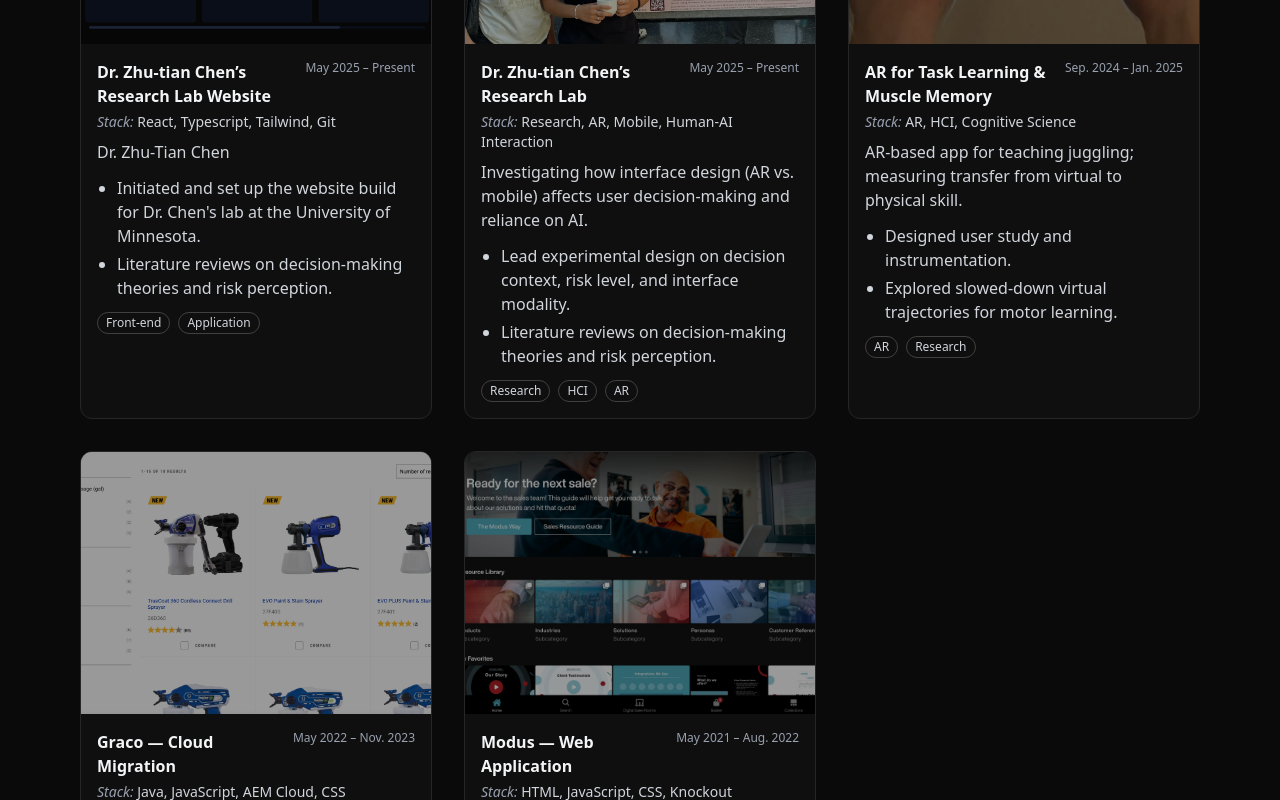
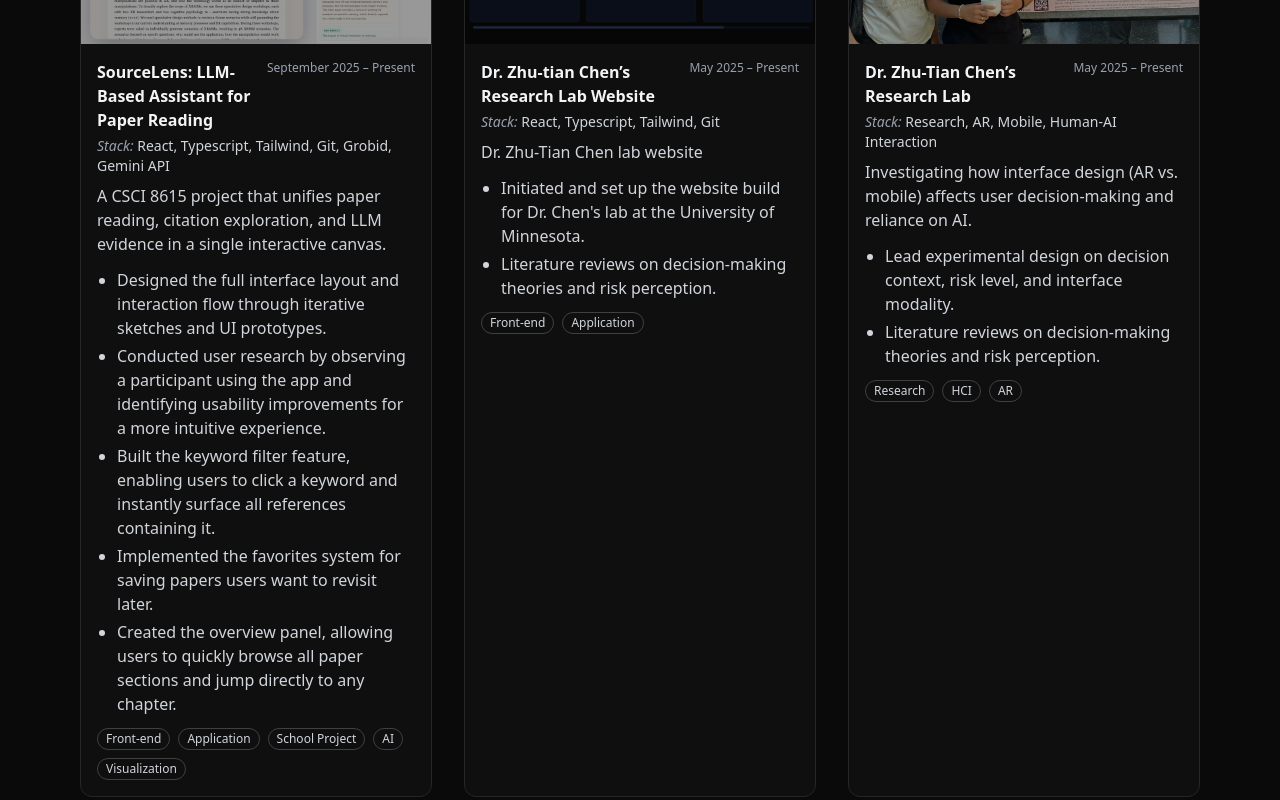
Before and after one commit to amandaelvars/amandahelga_2_0, a React (Vite) app: page /portfolio in a window 1280 px wide. Shown: the part 460-1260 px from the top of the page. Built offline with nearby package versions, Linux system fonts and the light colour scheme.

Commit message:
add to portfolio and fix logo

```diff
--- a/src/components/Loader.tsx
+++ b/src/components/Loader.tsx
@@ -16,7 +16,7 @@
         >
             {/* Spinning logo */}
             <img
-                src="/logo/amandahelga_logo.PNG"
+                src="/logo/amandahelga_logo.png"
                 alt="Loading"
                 className="h-16 w-16 animate-spin-slow"
             />
--- a/src/components/Navbar.tsx
+++ b/src/components/Navbar.tsx
@@ -57,7 +57,7 @@
           onClick={handleLinkClick}
         >
           <img
-            src="/logo/amandahelga_logo.PNG"
+            src="/logo/amandahelga_logo.png"
             alt="amandahelga logo"
             className="h-8 w-8 object-contain"
           />
--- a/src/data/projects.json
+++ b/src/data/projects.json
@@ -1,10 +1,49 @@
 [
-    {
+  {
+    "id": "citation-ai-visualization",
+    "title": "SourceLens: LLM-Based Assistant for Paper Reading",
+    "dates": "September 2025 – Present",
+    "stack": [
+      "React",
+      "Typescript",
+      "Tailwind",
+      "Git",
+      "Grobid",
+      "Gemini API"
+    ],
+    "summary": "A CSCI 8615 project that unifies paper reading, citation exploration, and LLM evidence in a single interactive canvas.",
+    "bullets": [
+      "Designed the full interface layout and interaction flow through iterative sketches and UI prototypes.",
+      "Conducted user research by observing a participant using the app and identifying usability improvements for a more intuitive experience.",
+      "Built the keyword filter feature, enabling users to click a keyword and instantly surface all references containing it.",
+      "Implemented the favorites system for saving papers users want to revisit later.",
+      "Created the overview panel, allowing users to quickly browse all paper sections and jump directly to any chapter."
+    ],
+    "coverImage": "/img/projects/citation-ai-preview.jpg",
+    "links": {
+      "repo": null,
+      "demo": null,
+      "doc": null
+    },
+    "tags": [
+      "Front-end",
+      "Application",
+      "School Project",
+      "AI",
+      "Visualization"
+    ]
+  },
+  {
     "id": "chen-lab-page",
     "title": "Dr. Zhu-tian Chen’s Research Lab Website",
     "dates": "May 2025 – Present",
-    "stack": ["React", "Typescript", "Tailwind", "Git"],
-    "summary": "Dr. Zhu-Tian Chen ",
+    "stack": [
+      "React",
+      "Typescript",
+      "Tailwind",
+      "Git"
+    ],
+    "summary": "Dr. Zhu-Tian Chen lab website",
     "bullets": [
       "Initiated and set up the website build for Dr. Chen's lab at the University of Minnesota.",
       "Literature reviews on decision-making theories and risk perception."
@@ -15,13 +54,21 @@
       "demo": null,
       "doc": null
     },
-    "tags": ["Front-end", "Application"]
+    "tags": [
+      "Front-end",
+      "Application"
+    ]
   },
   {
     "id": "chen-lab",
-    "title": "Dr. Zhu-tian Chen’s Research Lab",
+    "title": "Dr. Zhu-Tian Chen’s Research Lab",
     "dates": "May 2025 – Present",
-    "stack": ["Research", "AR", "Mobile", "Human-AI Interaction"],
+    "stack": [
+      "Research",
+      "AR",
+      "Mobile",
+      "Human-AI Interaction"
+    ],
     "summary": "Investigating how interface design (AR vs. mobile) affects user decision-making and reliance on AI.",
     "bullets": [
       "Lead experimental design on decision context, risk level, and interface modality.",
@@ -33,13 +80,21 @@
       "demo": null,
       "doc": null
     },
-    "tags": ["Research", "HCI", "AR"]
+    "tags": [
+      "Research",
+      "HCI",
+      "AR"
+    ]
   },
   {
     "id": "ar-juggling",
     "title": "AR for Task Learning & Muscle Memory",
     "dates": "Sep. 2024 – Jan. 2025",
-    "stack": ["AR", "HCI", "Cognitive Science"],
+    "stack": [
+      "AR",
+      "HCI",
+      "Cognitive Science"
+    ],
     "summary": "AR-based app for teaching juggling; measuring transfer from virtual to physical skill.",
     "bullets": [
       "Designed user study and instrumentation.",
@@ -51,13 +106,21 @@
       "demo": null,
       "doc": null
     },
-    "tags": ["AR", "Research"]
+    "tags": [
+      "AR",
+      "Research"
+    ]
   },
   {
     "id": "graco-cloud",
     "title": "Graco — Cloud Migration",
     "dates": "May 2022 – Nov. 2023",
-    "stack": ["Java", "JavaScript", "AEM Cloud", "CSS"],
+    "stack": [
+      "Java",
+      "JavaScript",
+      "AEM Cloud",
+      "CSS"
+    ],
     "summary": "Migrating legacy product to AEM Cloud; coordinating with PMs for requirements & rollout.",
     "bullets": [
       "Collaborated with product managers on scope & milestones."
@@ -68,13 +131,22 @@
       "demo": null,
       "doc": null
     },
-    "tags": ["Full-stack", "Cloud", "Application"]
+    "tags": [
+      "Full-stack",
+      "Cloud",
+      "Application"
+    ]
   },
-    {
+  {
     "id": "modus-frontend",
     "title": "Modus — Web Application",
     "dates": "May 2021 – Aug. 2022",
-    "stack": ["HTML", "JavaScript", "CSS", "Knockout"],
+    "stack": [
+      "HTML",
+      "JavaScript",
+      "CSS",
+      "Knockout"
+    ],
     "summary": "Developing a platform for easy access to content, buyer engagement tools, and just-in-time learning",
     "bullets": [
       "Built user-facing pages, and fixed bugs."
@@ -85,6 +157,10 @@
       "demo": null,
       "doc": null
     },
-    "tags": ["Full-stack", "Front-end", "Application"]
+    "tags": [
+      "Full-stack",
+      "Front-end",
+      "Application"
+    ]
   }
 ]
```
Also changed, not shown: public/img/projects/citation-ai-preview.jpg (added).
